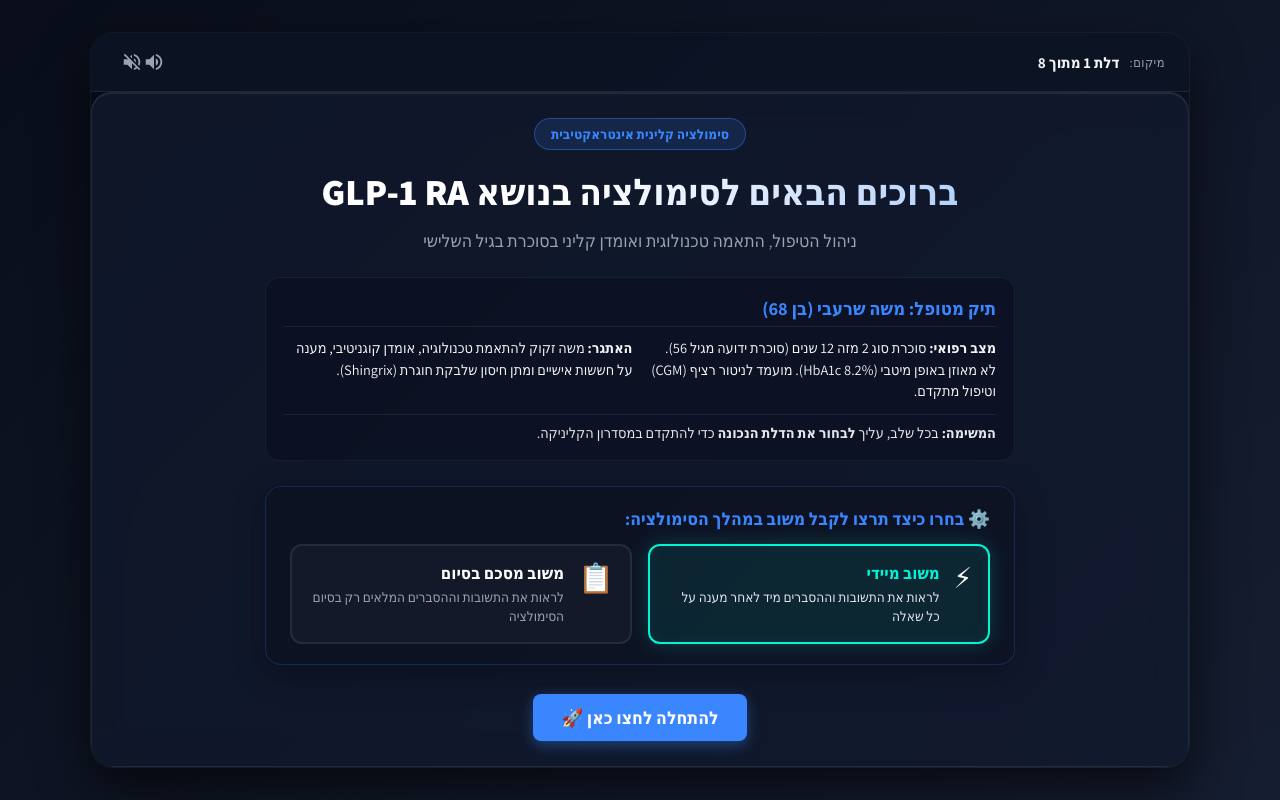
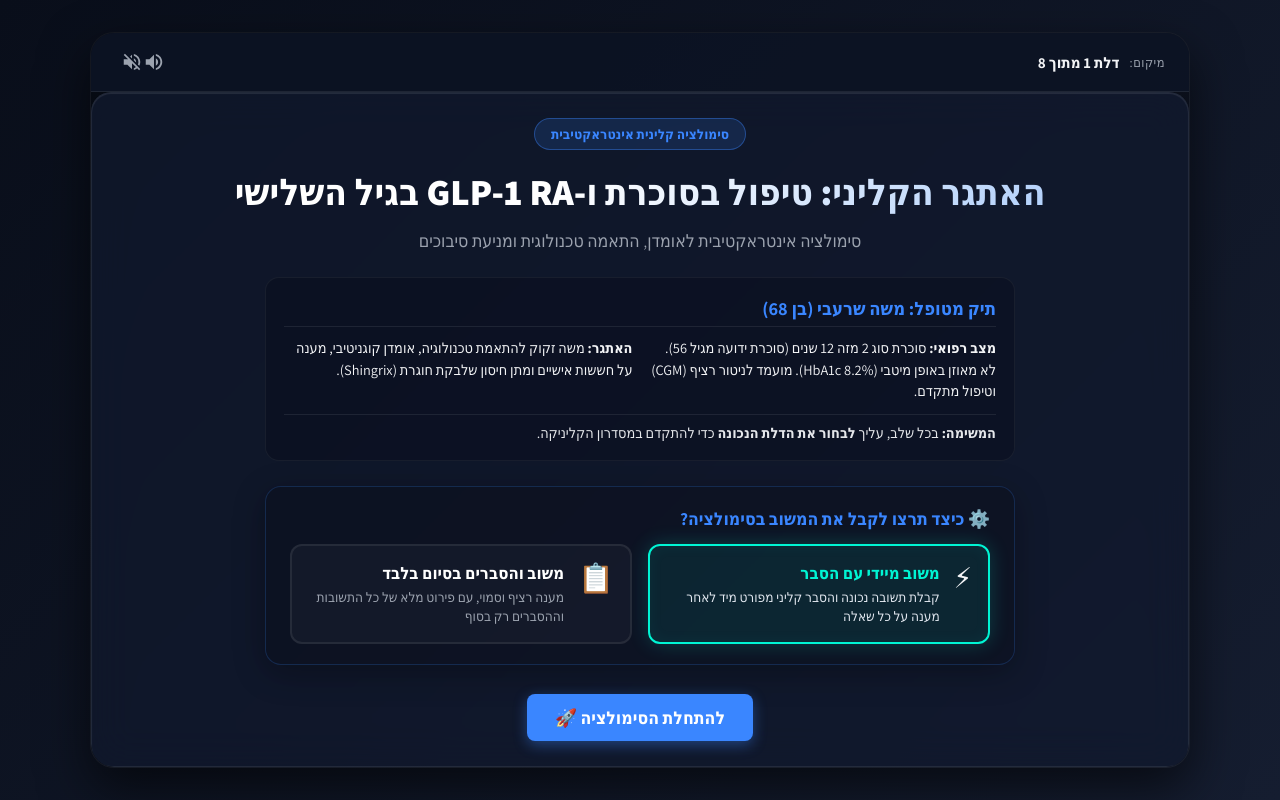
Before and after one commit to tifereteliav/the-third-age, a website: page index.html in a window 1280 px wide. Drawn offline with Linux system fonts and the light colour scheme.

Commit message:
Disable server cache and set clinical challenge title with feedback mode selection

```diff
--- a/index.html
+++ b/index.html
@@ -3,8 +3,11 @@
 <head>
   <meta charset="UTF-8">
   <meta name="viewport" content="width=device-width, initial-scale=1.0, maximum-scale=1.0, user-scalable=no">
-  <title>סימולציה קלינית בנושא GLP-1 RA | אתגר הדלתות התלת-ממדיות</title>
-  <link rel="stylesheet" href="style.css">
+  <meta http-equiv="Cache-Control" content="no-cache, no-store, must-revalidate">
+  <meta http-equiv="Pragma" content="no-cache">
+  <meta http-equiv="Expires" content="0">
+  <title>האתגר הקליני: טיפול בסוכרת ו-GLP-1 RA בגיל השלישי</title>
+  <link rel="stylesheet" href="style.css?v=3.5">
   <link rel="preconnect" href="https://fonts.googleapis.com">
   <link rel="preconnect" href="https://fonts.gstatic.com" crossorigin>
   <link href="https://fonts.googleapis.com/css2?family=Assistant:wght@300;400;600;700;800&family=Rubik:wght@400;500;700;800&display=swap" rel="stylesheet">
@@ -35,12 +38,12 @@
     <!-- Main Screens Viewport -->
     <main id="game-viewport">
 
-      <!-- SCREEN 1: INTRO & WELCOME (Patient Briefing & Feedback Mode Selection) -->
+      <!-- SCREEN 1: INTRO & WELCOME -->
       <section id="screen-intro" class="screen active">
         <div class="glass-card text-center fade-in">
           <div class="card-badge">סימולציה קלינית אינטראקטיבית</div>
-          <h1 class="game-title">ברוכים הבאים לסימולציה בנושא GLP-1 RA</h1>
-          <p class="game-subtitle">ניהול הטיפול, התאמה טכנולוגית ואומדן קליני בסוכרת בגיל השלישי</p>
+          <h1 class="game-title">האתגר הקליני: טיפול בסוכרת ו-GLP-1 RA בגיל השלישי</h1>
+          <p class="game-subtitle">סימולציה אינטראקטיבית לאומדן, התאמה טכנולוגית ומניעת סיבוכים</p>
 
           <div class="patient-briefing">
             <h3>תיק מטופל: משה שרעבי (בן 68)</h3>
@@ -59,14 +62,14 @@
 
           <!-- Feedback Mode Selector -->
           <div class="feedback-mode-container">
-            <h3 class="mode-selection-title">⚙️ בחרו כיצד תרצו לקבל משוב במהלך הסימולציה:</h3>
+            <h3 class="mode-selection-title">⚙️ כיצד תרצו לקבל את המשוב בסימולציה?</h3>
             <div class="mode-options-grid">
               <label class="mode-card selected" id="mode-card-immediate">
                 <input type="radio" name="feedback-mode" value="immediate" checked>
                 <div class="mode-icon">⚡</div>
                 <div class="mode-info">
-                  <div class="mode-name">משוב מיידי</div>
-                  <div class="mode-desc">לראות את התשובות וההסברים מיד לאחר מענה על כל שאלה</div>
+                  <div class="mode-name">משוב מיידי עם הסבר</div>
+                  <div class="mode-desc">קבלת תשובה נכונה והסבר קליני מפורט מיד לאחר מענה על כל שאלה</div>
                 </div>
               </label>
 
@@ -74,14 +77,14 @@
                 <input type="radio" name="feedback-mode" value="summary">
                 <div class="mode-icon">📋</div>
                 <div class="mode-info">
-                  <div class="mode-name">משוב מסכם בסיום</div>
-                  <div class="mode-desc">לראות את התשובות וההסברים המלאים רק בסיום הסימולציה</div>
+                  <div class="mode-name">משוב והסברים בסיום בלבד</div>
+                  <div class="mode-desc">מענה רציף וסמוי, עם פירוט מלא של כל התשובות וההסברים רק בסוף</div>
                 </div>
               </label>
             </div>
           </div>
 
-          <button id="btn-start-game" class="btn btn-primary btn-large">להתחלה לחצו כאן 🚀</button>
+          <button id="btn-start-game" class="btn btn-primary btn-large">להתחלת הסימולציה 🚀</button>
         </div>
       </section>
 
@@ -161,6 +164,6 @@
 
   </div>
 
-  <script src="app.js"></script>
+  <script src="app.js?v=3.5"></script>
 </body>
 </html>
--- a/package.json
+++ b/package.json
@@ -3,6 +3,6 @@
   "version": "1.0.0",
   "description": "Interactive clinical escape room game for diabetes in the third age and Herpes Zoster vaccination.",
   "scripts": {
-    "dev": "npx -y http-server -p 8085"
+    "dev": "npx -y http-server -p 8085 -c-1"
   }
 }
```
